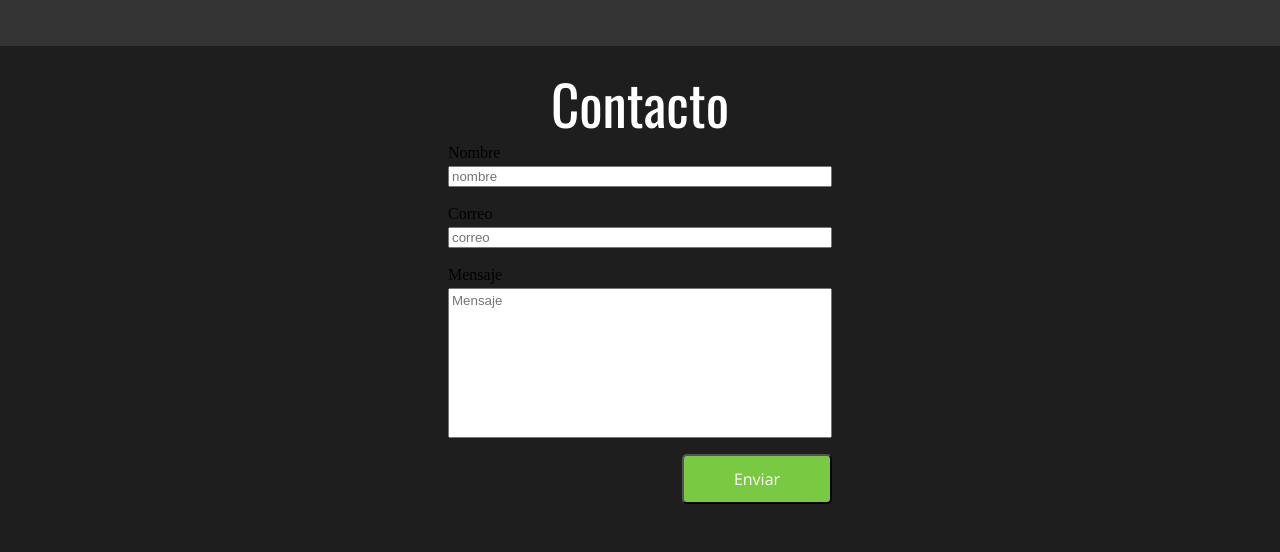
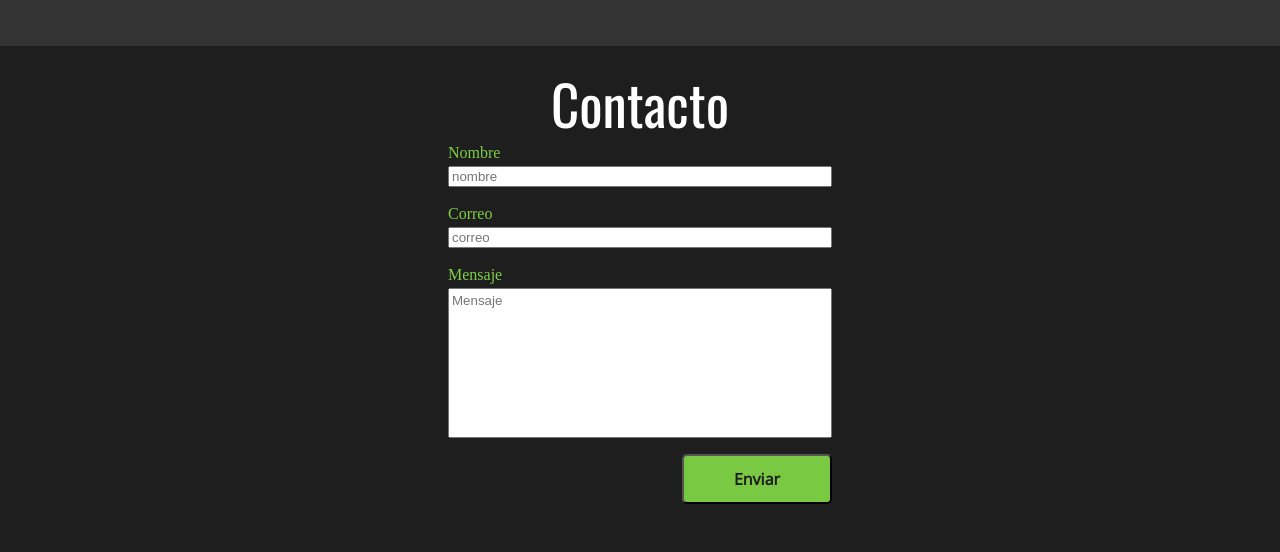
Before and after one commit to KortexCode/Portfolio-a11y, a website: page index.html in a window 1280 px wide. Shown: the part 1448-2000 px from the top of the page. Drawn offline with nearby package versions, Linux system fonts and the light colour scheme.

Commit message:
Cambios visuales al formulario y botón de enviar

```diff
--- a/styles.css
+++ b/styles.css
@@ -221,6 +221,7 @@ nav {
 
 .contact-section label {
   margin-bottom: 4px;
+  color: #7ed044;
 }
 
 .form-container {
@@ -260,8 +261,9 @@ input {
   display: flex;
   font-family: var(--secondary-font);
   font-size: 16px;
+  font-weight: 700;
   background-color: var(--verde);
-  color: white;
+  color: var(--gris-oscuro);
 }
 
 .notification {
```
